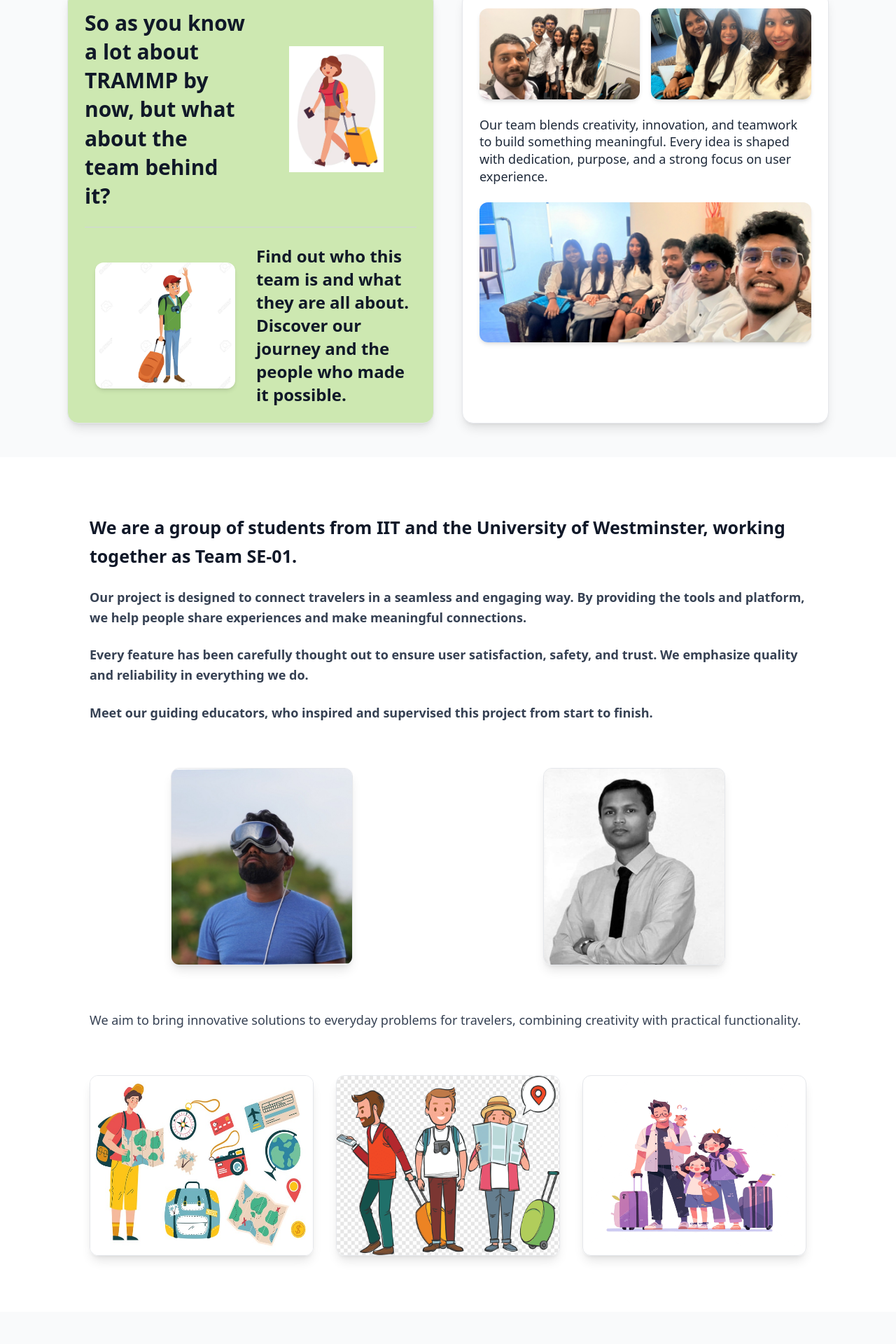
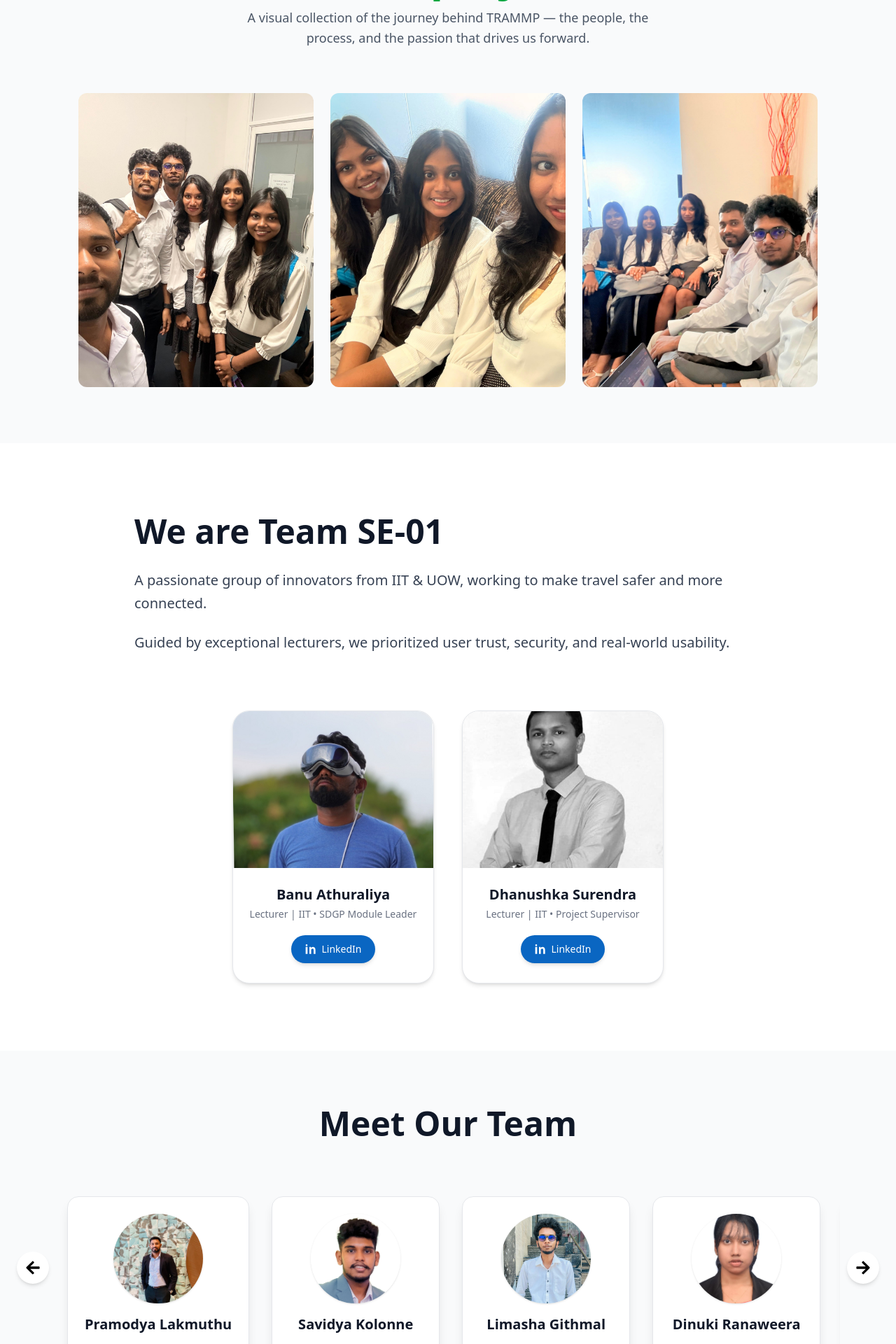
Before and after one commit to savidyakolonne/traamp-landingpg, a Next.js app: page /about in a window 1280 px wide. Shown: the part 300-2220 px from the top of the page at 70% size. Built offline with nearby package versions, Linux system fonts and the light colour scheme.

Commit message:
Updated About Page UI + metadata

```diff
--- a/app/about/AboutHero.tsx
+++ b/app/about/AboutHero.tsx
@@ -5,107 +5,96 @@
 
 import image1 from "@/public/about/image1.jpg";
 import image2 from "@/public/about/image2.jpg";
-import side1 from "@/public/about/side1.jpg";
-import side2 from "@/public/about/side2.jpg";
 import image3 from "@/public/about/image3.png";
 
-const AboutHero = () => {
+const gallery = [
+  {
+    img: image1,
+    title: "Our Team Spirit",
+    desc: "Creativity, late nights, teamwork — the energy behind TRAMMP.",
+  },
+  {
+    img: image2,
+    title: "Building TRAMMP",
+    desc: "Every feature is crafted with intention and purpose.",
+  },
+  {
+    img: image3,
+    title: "Our Journey",
+    desc: "From the first idea to a growing platform for travelers.",
+  },
+];
+
+export default function AboutHero() {
   return (
-    <section className="px-4 sm:px-8 md:px-16 lg:px-24 py-12 bg-gray-50">
+    <section className="px-6 sm:px-10 md:px-16 lg:px-28 py-20 bg-gray-50">
 
       {/* Heading */}
       <motion.h2
-        initial={{ opacity: 0, y: 20 }}
+        initial={{ opacity: 0, y: 25 }}
         animate={{ opacity: 1, y: 0 }}
-        transition={{ duration: 0.6 }}
-        className="text-3xl md:text-5xl font-extrabold text-gray-900 text-center mb-12"
+        transition={{ duration: 0.5 }}
+        className="text-4xl md:text-6xl font-extrabold text-center text-gray-900"
       >
-        Here's who we are <br className="hidden md:block" /> & what our project is about
+        Here&apos;s who we are <br />
+        <span className="text-green-600">and what our project is about</span>
       </motion.h2>
 
-      {/* Cards */}
-      <div className="grid grid-cols-1 lg:grid-cols-2 gap-10">
+      <p className="text-center text-gray-600 mt-4 max-w-xl mx-auto text-lg leading-relaxed">
+        A visual collection of the journey behind TRAMMP — the people, the process,
+        and the passion that drives us forward.
+      </p>
 
-        {/* LEFT CARD */}
-        <motion.div
-          initial={{ opacity: 0, x: -30 }}
-          whileInView={{ opacity: 1, x: 0 }}
-          viewport={{ once: true }}
-          transition={{ duration: 0.5 }}
-          className="bg-white rounded-2xl shadow-lg border border-gray-200 p-6 flex flex-col gap-6"
-          style={{ backgroundColor: "#CDE8B1" }}
-        >
-          {/* BLOCK 1 */}
-          <div className="grid grid-cols-1 md:grid-cols-2 gap-4 items-center">
-            <p className="text-gray-900 text-3xl font-bold leading-snug">
-              So as you know a lot about TRAMMP by now, but what about the team behind it?
-            </p>
-
-            <motion.div
-              initial={{ opacity: 0, scale: 0.9 }}
-              whileInView={{ opacity: 1, scale: 1 }}
-              transition={{ duration: 0.5 }}
-              className="flex justify-center"
-            >
-              <div className="w-full max-w-[200px] h-[180px] rounded-xl overflow-hidden ">
-                <Image src={side1} alt="Side 1" className="w-full h-full object-contain" />
-              </div>
-
-            </motion.div>
-          </div>
-
-          <div className="border-t border-gray-300"></div>
-
-          {/* BLOCK 2 */}
-          <div className="grid grid-cols-1 md:grid-cols-2 gap-4 items-center">
-            <motion.div
-              initial={{ opacity: 0, scale: 0.9 }}
-              whileInView={{ opacity: 1, scale: 1 }}
-              transition={{ duration: 0.5 }}
-              className="flex justify-center order-1 md:order-none"
-            >
-              <div className="w-full max-w-[200px] h-[180px] rounded-xl overflow-hidden shadow-md">
-                <Image src={side2} alt="Side 2" className="w-full h-full object-cover" />
-              </div>
-            </motion.div>
-
-            <p className="text-gray-900 text-2xl font-bold leading-snug">
-              Find out who this team is and what they are all about. Discover our journey
-              and the people who made it possible.
-            </p>
-          </div>
-        </motion.div>
-
-        {/* RIGHT CARD */}
-        <motion.div
-          initial={{ opacity: 0, x: 30 }}
-          whileInView={{ opacity: 1, x: 0 }}
-          viewport={{ once: true }}
-          transition={{ duration: 0.5 }}
-          className="bg-white rounded-2xl shadow-lg border border-gray-200 p-6 flex flex-col gap-6"
-        >
-          <div className="grid grid-cols-2 gap-4">
-            <div className="rounded-xl overflow-hidden shadow-md h-[130px] hover:scale-105 transition">
-              <Image src={image1} alt="image1" className="w-full h-full object-cover" />
-            </div>
-            <div className="rounded-xl overflow-hidden shadow-md h-[130px] hover:scale-105 transition">
-              <Image src={image2} alt="image2" className="w-full h-full object-cover" />
+      {/* MOBILE / TABLET (STACKED) */}
+      <div className="grid md:hidden gap-6 mt-12">
+        {gallery.map((item, i) => (
+          <div
+            key={i}
+            className="relative rounded-xl overflow-hidden shadow-lg h-[300px]"
+          >
+            <Image
+              src={item.img}
+              alt={`gallery-mobile-${i}`}
+              fill
+              className="object-cover"
+            />
+            <div className="absolute inset-0 bg-black/50 flex flex-col justify-end p-6 text-white">
+              <h1 className="text-2xl font-semibold">{item.title}</h1>
+              <p className="text-sm mt-2">{item.desc}</p>
             </div>
           </div>
+        ))}
+      </div>
 
-          <p className="text-gray-800 text-base md:text-lg leading-snug">
-            Our team blends creativity, innovation, and teamwork to build something meaningful.
-            Every idea is shaped with dedication, purpose, and a strong focus on user experience.
-          </p>
+      {/* DESKTOP EXPANDING GALLERY */}
+      <div className="hidden md:flex items-center gap-6 h-[420px] w-full max-w-6xl mt-16 mx-auto">
 
-          <div className="rounded-xl overflow-hidden shadow-md h-[200px] hover:scale-105 transition">
-            <Image src={image3} alt="image3" className="w-full h-full object-cover" />
+        {gallery.map((item, i) => (
+          <div
+            key={i}
+            className="relative group flex-grow transition-all w-56 h-[420px] duration-500 hover:w-full rounded-xl overflow-hidden"
+          >
+            {/* Image */}
+            <Image
+              src={item.img}
+              alt={`gallery-${i}`}
+              fill
+              className="object-cover object-center"
+            />
+
+            {/* Overlay */}
+            <div className="absolute inset-0 flex flex-col justify-end p-10 text-white
+                            bg-gradient-to-t from-black/70 to-transparent
+                            opacity-0 group-hover:opacity-100
+                            transition-all duration-500">
+              <h1 className="text-3xl font-semibold">{item.title}</h1>
+              <p className="text-sm mt-2 max-w-xs opacity-90">{item.desc}</p>
+            </div>
           </div>
-        </motion.div>
+        ))}
 
       </div>
+
     </section>
   );
-};
-
-export default AboutHero;
+}
--- a/app/about/Details.tsx
+++ b/app/about/Details.tsx
@@ -2,139 +2,108 @@
 
 import Image from "next/image";
 import { motion } from "framer-motion";
+
 import Banu from "@/public/about/Banu.jpeg";
 import Danushka from "@/public/about/Danushka.jpeg";
 
-// End Images
-import end1 from "@/public/about/end1.jpg";
-import end2 from "@/public/about/end3.png";
-import end3 from "@/public/about/end2.png";
-
-interface Lecturer {
-  name: string;
-  imgSrc: string;
-  linkedIn: string;
-}
-
-const lecturers: Lecturer[] = [
+const lecturers = [
   {
     name: "Banu Athuraliya",
+    role: "Lecturer | IIT • SDGP Module Leader",
     imgSrc: Banu,
-    linkedIn: "https://www.linkedin.com/in/banuathuraliya/?originalSubdomain=lk",
+    linkedIn: "https://www.linkedin.com/in/banuathuraliya/",
   },
   {
-    name: "Dhanushka Surendra Rathnayake",
+    name: "Dhanushka Surendra",
+    role: "Lecturer | IIT • Project Supervisor",
     imgSrc: Danushka,
-    linkedIn: "https://www.linkedin.com/in/dhanushka-surendra-rathnayake-776ba266/?originalSubdomain=lk",
+    linkedIn: "https://www.linkedin.com/in/dhanushka-surendra-rathnayake-776ba266/",
   },
 ];
 
 const Details = () => {
   return (
-    <section className="px-4 sm:px-8 md:px-16 lg:px-24 py-20 bg-white">
-      <div className="max-w-5xl mx-auto flex flex-col gap-16">
+    <section className="px-6 sm:px-12 md:px-20 lg:px-32 py-24 bg-white">
 
-        {/* Top Paragraphs */}
+      {/* TOP DESCRIPTION */}
       <motion.div
-          initial={{ opacity: 0, y: 20 }}
+        initial={{ opacity: 0, y: 25 }}
         whileInView={{ opacity: 1, y: 0 }}
         viewport={{ once: true }}
         transition={{ duration: 0.6 }}
-          className="flex flex-col gap-6 text-gray-700 text-lg leading-relaxed font-semibold"
+        className="max-w-4xl mx-auto text-gray-700 flex flex-col gap-6"
+      >
+        <h2 className="text-3xl md:text-5xl font-extrabold text-gray-900 leading-tight">
+          We are Team SE-01
+        </h2>
 
-        >
-          <p className="font-bold text-gray-900 text-[25px]">
-            We are a group of students from IIT and the University of Westminster, working together as Team SE-01.
+        <p className="text-lg md:text-xl leading-relaxed">
+          A passionate group of innovators from IIT & UOW, working to make travel
+          safer and more connected.
         </p>
 
-          <p>
-            Our project is designed to connect travelers in a seamless and engaging
-            way. By providing the tools and platform, we help people share
-            experiences and make meaningful connections.
-          </p>
-          <p>
-            Every feature has been carefully thought out to ensure user satisfaction,
-            safety, and trust. We emphasize quality and reliability in everything we do.
-          </p>
-          <p>
-            Meet our guiding educators, who inspired and supervised this project from
-            start to finish.
+        <p className="text-lg md:text-xl leading-relaxed">
+          Guided by exceptional lecturers, we prioritized user trust, security,
+          and real-world usability.
         </p>
       </motion.div>
 
-        {/* Lecturers Section */}
+      {/* LECTURER CARDS */}
       <motion.div
         initial={{ opacity: 0, scale: 0.95 }}
         whileInView={{ opacity: 1, scale: 1 }}
         viewport={{ once: true }}
         transition={{ duration: 0.6 }}
-          className="grid grid-cols-1 sm:grid-cols-2 gap-10 place-items-center"
+        className="flex flex-wrap justify-center gap-10 mt-20"
       >
-          {lecturers.map((lecturer, idx) => (
-            <a
-              key={idx}
-              href={lecturer.linkedIn}
-              target="_blank"
-              rel="noopener noreferrer"
-              className="group relative overflow-hidden rounded-xl shadow-lg border border-gray-200 transition-transform hover:scale-105 w-full max-w-[260px]"
+        {lecturers.map((lec, i) => (
+          <motion.div
+            key={i}
+            whileHover={{ scale: 1.03 }}
+            transition={{ duration: 0.3 }}
+            className="w-72 bg-white rounded-3xl overflow-hidden border border-gray-200 shadow-md
+                       hover:shadow-xl transition-all duration-300"
           >
-              <div className="w-full h-[260px] sm:h-[280px] overflow-hidden">
+            {/* IMAGE */}
+            <div className="h-56 w-full overflow-hidden">
               <Image
-                  src={lecturer.imgSrc}
-                  alt={lecturer.name}
-                  width={300}
-                  height={300}
-                  className="object-cover w-full h-full"
+                src={lec.imgSrc}
+                alt={lec.name}
+                className="w-full h-full object-cover"
               />
             </div>
 
-              <div className="absolute inset-0 bg-black/40 flex items-center justify-center opacity-0 group-hover:opacity-100 transition-opacity duration-300">
-                <p className="text-white font-semibold text-center px-2">
-                  {lecturer.name}
-                </p>
+            {/* CONTENT */}
+            <div className="flex flex-col items-center pt-6 pb-7 px-5">
+              <p className="text-xl font-bold text-gray-900">{lec.name}</p>
+              <p className="text-gray-500 text-sm text-center mt-1">{lec.role}</p>
+
+              {/* LINKEDIN BUTTON */}
+              <a
+                href={lec.linkedIn}
+                target="_blank"
+                className="mt-5 flex items-center gap-2 bg-[#0A66C2] hover:bg-[#004182]
+                           text-white px-5 py-2.5 rounded-full text-sm font-medium
+                           shadow-md transition-all"
+              >
+
+                <svg
+                  width="16"
+                  height="16"
+                  viewBox="0 0 24 24"
+                  fill="white"
+                  xmlns="http://www.w3.org/2000/svg"
+                >
+                  <path d="M4.98 3.5C4.98 4.6 4.07 5.5 2.98 5.5C1.89 5.5 0.98 4.6 0.98 3.5C0.98 2.4 1.89 1.5 2.98 1.5C4.07 1.5 4.98 2.4 4.98 3.5ZM0.98 22H4.98V7H0.98V22ZM8.98 7V22H12.84V14.5C12.84 12.57 13.36 10.76 15.76 10.76C18.13 10.76 18.16 12.83 18.16 14.63V22H22V13.76C22 9.42 20.15 7 16.57 7C14.23 7 12.84 8.26 12.26 9.34H12.2V7H8.98Z"/>
+                </svg>
+
+                LinkedIn
+              </a>
             </div>
-            </a>
+          </motion.div>
         ))}
       </motion.div>
 
-        {/* Bottom Paragraph */}
-        <motion.div
-          initial={{ opacity: 0, y: 20 }}
-          whileInView={{ opacity: 1, y: 0 }}
-          viewport={{ once: true }}
-          transition={{ duration: 0.6 }}
-          className="text-gray-700 text-lg leading-relaxed"
-        >
-          <p>
-            We aim to bring innovative solutions to everyday problems for travelers,
-            combining creativity with practical functionality.
-          </p>
-        </motion.div>
-
-        {/* Bottom 3 Images */}
-        <motion.div
-          initial={{ opacity: 0 }}
-          whileInView={{ opacity: 1 }}
-          viewport={{ once: true }}
-          transition={{ duration: 0.6 }}
-          className="grid grid-cols-1 sm:grid-cols-2 lg:grid-cols-3 gap-8"
-        >
-          {[end1, end2, end3].map((img, index) => (
-            <div
-              key={index}
-              className="rounded-xl overflow-hidden shadow-lg border border-gray-200"
-            >
-              <div className="w-full h-56 sm:h-64 md:h-72 lg:h-64">
-                <Image
-                  src={img}
-                  alt={`End image ${index + 1}`}
-                  className="w-full h-full "
-                />
-              </div>
-            </div>
-          ))}
-        </motion.div>
-      </div>
     </section>
   );
 };
--- a/app/about/Team.tsx
+++ b/app/about/Team.tsx
@@ -1,6 +1,6 @@
 "use client";
 
-import Image from "next/image";
+import Image, { StaticImageData } from "next/image";
 import { motion } from "framer-motion";
 import {
   FaLinkedin,
@@ -10,6 +10,7 @@
   FaArrowRight,
 } from "react-icons/fa";
 import { useRef } from "react";
+
 import PramodyaImg from "@/public/about/Pramodya.jpg";
 import SavidyaImg from "@/public/about/Savidya.jpg";
 import LimashaImg from "@/public/about/Limasha.jpg";
@@ -17,14 +18,16 @@
 import DiharaImg from "@/public/about/Dihara.jpg";
 import DiyanaImg from "@/public/about/Diyana.jpg";
 
+
 interface TeamMember {
   name: string;
   position: string;
-  photo: string;
+  photo: StaticImageData;
   linkedin: string;
   github: string;
   instagram: string;
 }
+
 
 const teamMembers: TeamMember[] = [
   {
@@ -41,13 +44,13 @@
     photo: SavidyaImg,
     linkedin: "https://www.linkedin.com/in/savidyakolonne/",
     github: "https://github.com/savidyakolonne",
-    instagram: "https://www.instagram.com/savidyakolonne?igsh=MTU2ODd1eGY2cmF6Nw==",
+    instagram: "https://www.instagram.com/savidyakolonne",
   },
   {
     name: "Limasha Githmal",
     position: "Developer",
     photo: LimashaImg,
-    linkedin: "www.linkedin.com/in/limasha-githmal-867897322",
+    linkedin: "https://www.linkedin.com/in/limasha-githmal-867897322",
     github: "https://github.com/Limasha-Githmal",
     instagram: "https://www.instagram.com/limashagithmal/",
   },
@@ -55,11 +58,9 @@
     name: "Dinuki Ranaweera",
     position: "Developer",
     photo: DinukiImg,
-    linkedin:
-      "https://www.linkedin.com/in/dinuki-ranaweera-46582827a?utm_source=share&utm_campaign=share_via&utm_content=profile&utm_medium=ios_app",
+    linkedin: "https://www.linkedin.com/in/dinuki-ranaweera-46582827a",
     github: "https://gist.github.com/Dinuki-Ranaweera",
-    instagram:
-      "https://www.instagram.com/watashiwa.dinukiii?igsh=MW0waW4wNDJneDRnMg%3D%3D&utm_source=qr",
+    instagram: "https://www.instagram.com/watashiwa.dinukiii",
   },
   {
     name: "Dihara Sathmi",
@@ -67,7 +68,7 @@
     photo: DiharaImg,
     linkedin: "https://www.linkedin.com/in/dihara-palihakkara-3aa573334/",
     github: "https://github.com/Dihara2004",
-    instagram: "https://www.instagram.com/dihara.sathmi?igsh=ZmZzeHEzYnlyaHI4",
+    instagram: "https://www.instagram.com/dihara.sathmi",
   },
   {
     name: "Diyana Senadi",
@@ -75,18 +76,18 @@
     photo: DiyanaImg,
     linkedin: "https://linkedin.com/in/diyana-senadi-jayasekara-65b0a4324",
     github: "https://github.com/Diyana1111",
-    instagram: "https://www.instagram.com/diyana_1_1_1_1?igsh=MWdtaHYxZDNhN211NQ==",
+    instagram: "https://www.instagram.com/diyana_1_1_1_1",
   },
 ];
 
 const Team = () => {
   const scrollRef = useRef<HTMLDivElement>(null);
 
+  // Scroll Buttons
   const scroll = (direction: "left" | "right") => {
     if (scrollRef.current) {
-      const scrollAmount = scrollRef.current.offsetWidth * 0.7;
       scrollRef.current.scrollBy({
-        left: direction === "left" ? -scrollAmount : scrollAmount,
+        left: direction === "left" ? -350 : 350,
         behavior: "smooth",
       });
     }
@@ -98,47 +99,46 @@
         Meet Our Team
       </h2>
 
-      {/* Desktop Arrows */}
-      <div className="hidden md:flex absolute top-1/2 left-5 -translate-y-1/2 z-20">
+      {/* LEFT ARROW */}
       <button
         onClick={() => scroll("left")}
-          className="bg-white rounded-full p-3 shadow-lg hover:bg-gray-100 transition"
+        className="hidden md:flex absolute top-1/2 left-6 -translate-y-1/2 z-20 bg-white shadow-md rounded-full p-3 hover:bg-gray-100 transition"
       >
         <FaArrowLeft size={22} />
       </button>
-      </div>
 
-      <div className="hidden md:flex absolute top-1/2 right-5 -translate-y-1/2 z-20">
+      {/* RIGHT ARROW */}
       <button
         onClick={() => scroll("right")}
-          className="bg-white rounded-full p-3 shadow-lg hover:bg-gray-100 transition"
+        className="hidden md:flex absolute top-1/2 right-6 -translate-y-1/2 z-20 bg-white shadow-md rounded-full p-3 hover:bg-gray-100 transition"
       >
         <FaArrowRight size={22} />
       </button>
-      </div>
 
-      {/* Team Horizontal Scroll */}
+      {/* SCROLL AREA */}
       <motion.div
         ref={scrollRef}
-        className="flex gap-6 overflow-x-auto scroll-smooth scrollbar-hide py-6 px-2"
+        className="
+          flex gap-8 overflow-x-auto scroll-smooth py-6 px-4 snap-x snap-mandatory
+          [&::-webkit-scrollbar]:hidden [-ms-overflow-style:'none'] [scrollbar-width:'none']
+        "
         initial={{ opacity: 0 }}
         whileInView={{ opacity: 1 }}
         viewport={{ once: true }}
         transition={{ duration: 0.6 }}
       >
-        {/* left padding for smooth scroll spacing */}
-        <div className="min-w-[10px]"></div>
-
         {teamMembers.map((member, idx) => (
           <motion.div
             key={idx}
-            className="min-w-[200px] sm:min-w-[220px] md:min-w-[250px]
-                      bg-white rounded-2xl shadow-lg border border-gray-200
-                      p-6 flex flex-col items-center gap-4 flex-shrink-0
-                      hover:shadow-xl transition-all duration-300"
+            className="
+              min-w-[240px] bg-white rounded-2xl shadow-lg border border-gray-200
+              p-6 flex flex-col items-center gap-4 flex-shrink-0 hover:shadow-xl
+              transition-all duration-300 snap-center
+            "
             whileHover={{ scale: 1.05 }}
           >
-            <div className="w-28 h-28 md:w-32 md:h-32 overflow-hidden rounded-full shadow">
+            {/* PHOTO */}
+            <div className="w-28 h-28 md:w-32 md:h-32 rounded-full overflow-hidden shadow">
               <Image
                 src={member.photo}
                 alt={member.name}
@@ -148,43 +148,30 @@
               />
             </div>
 
+            {/* NAME */}
             <h3 className="text-lg md:text-xl font-bold text-gray-900 text-center">
               {member.name}
             </h3>
 
+            {/* POSITION */}
             <p className="text-gray-600 text-sm md:text-base text-center">
               {member.position}
             </p>
 
-            {/* Social Icons */}
-            <div className="flex gap-5 mt-3">
-              <a
-                href={member.linkedin}
-                target="_blank"
-                className="text-blue-600 hover:opacity-80"
-              >
+            {/* SOCIAL ICONS */}
+            <div className="flex gap-5 mt-2">
+              <a href={member.linkedin} target="_blank" className="text-blue-600 hover:opacity-80">
                 <FaLinkedin size={22} />
               </a>
-              <a
-                href={member.github}
-                target="_blank"
-                className="text-gray-900 hover:opacity-80"
-              >
+              <a href={member.github} target="_blank" className="text-gray-900 hover:opacity-80">
                 <FaGithub size={22} />
               </a>
-              <a
-                href={member.instagram}
-                target="_blank"
-                className="text-pink-500 hover:opacity-80"
-              >
+              <a href={member.instagram} target="_blank" className="text-pink-500 hover:opacity-80">
                 <FaInstagram size={22} />
               </a>
             </div>
           </motion.div>
         ))}
-
-        {/* right padding */}
-        <div className="min-w-[10px]"></div>
       </motion.div>
     </section>
   );
--- a/app/privacy/page.tsx
+++ b/app/privacy/page.tsx
@@ -57,7 +57,7 @@
           <p>
             For privacy questions, email us at:
             <br />
-            <strong>privacy@traamp.com</strong>
+            <strong> infotraamp@gmail.com</strong>
           </p>
 
           {/* Back links */}
```
Also changed, not shown: app/about/Journey.tsx (+30 -63 lines), app/about/page.tsx (+33 -6 lines), app/layout.tsx (+6 -15 lines). Lines whose indentation alone changed are shown as unchanged.
